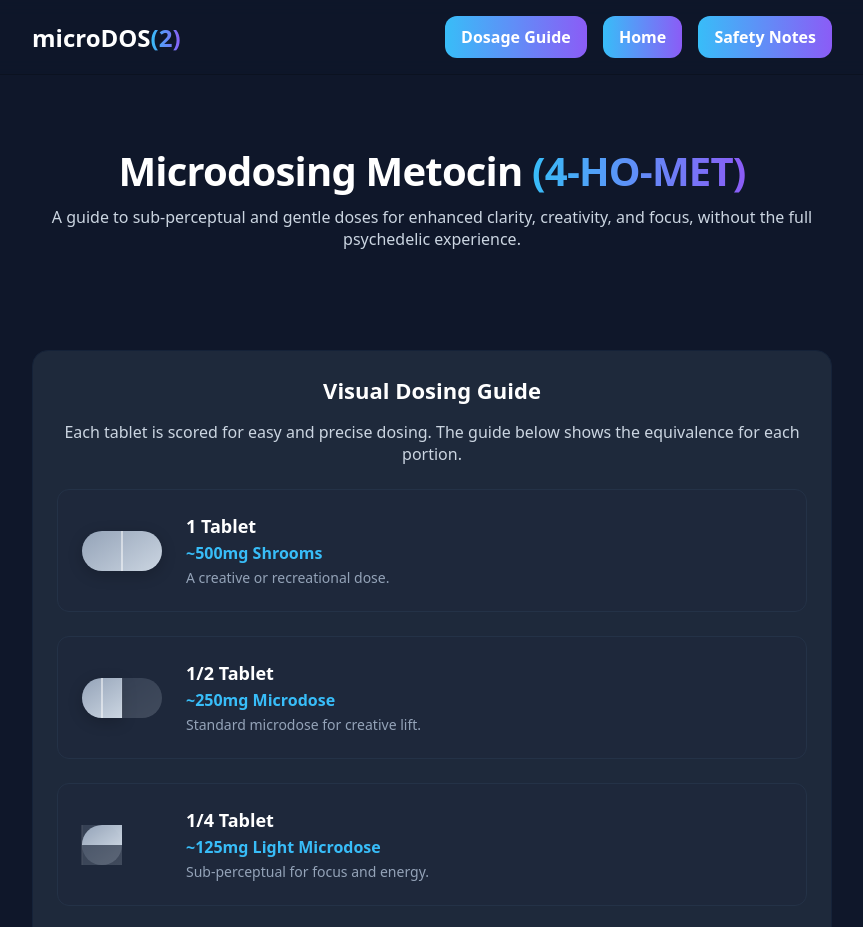
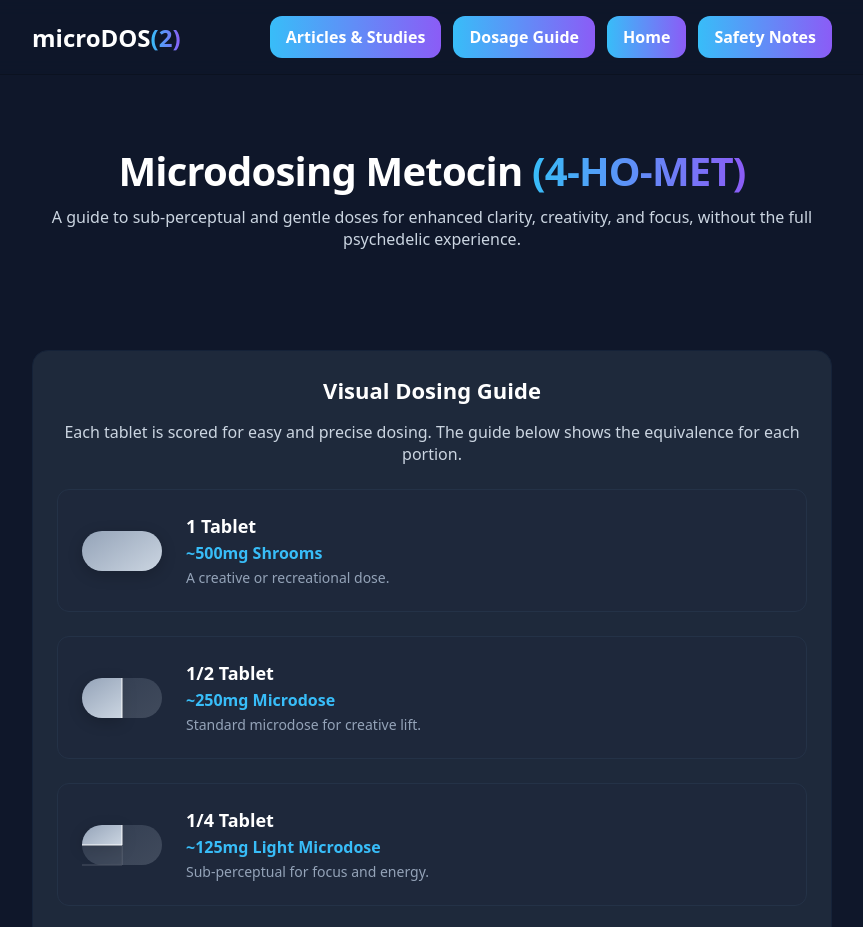
Before and after one commit to microDOS2/micromicrodosinfo, a plain HTML site: page index.html in a window 1280 px wide. Shown: the top 927 px of the page, without its empty margins (208-1071 px from the left). Drawn offline with Linux system fonts and the light colour scheme.

Commit message:
Update index.html

```diff
--- a/index.html
+++ b/index.html
@@ -73,8 +73,14 @@ h1 {
   font-weight: 700;
   text-decoration: none;
 }
-.nav-links a + a {
-  margin-left: 12px;
+.nav-links {
+  display: flex;
+  flex-wrap: wrap;
+  justify-content: flex-end;
+  gap: 12px;
+}
+.nav-links a {
+  flex-shrink: 0;
 }
 .section {
   padding: 68px 0;
@@ -168,85 +174,85 @@ li {
 }
 .tablet-visual {
   flex-shrink: 0;
-}
-.tablet {
   width: 80px;
   height: 40px;
+  position: relative;
+}
+.tablet-part {
+  position: absolute;
   background: linear-gradient(145deg, var(--slate-400), var(--slate-300));
+  box-shadow: 0 4px 15px rgba(0, 0, 0, 0.2);
+  top: 0;
+  left: 0;
+  width: 100%;
+  height: 100%;
+}
+.full .tablet-part {
   border-radius: 20px;
-  position: relative;
-  display: flex;
-  justify-content: center;
-  align-items: center;
-  box-shadow: 0 4px 15px rgba(0, 0, 0, 0.2);
 }
-.tablet::before {
+.half .tablet-part {
+  width: 50%;
+  border-radius: 20px 0 0 20px;
+}
+.half .tablet-part:after {
+  content: '';
+  position: absolute;
+  top: 0;
+  right: -1px; /* Overlap slightly for a cleaner seam */
+  height: 100%;
+  width: 2px;
+  background: rgba(255, 255, 255, 0.5);
+}
+.half .faded-part {
+  position: absolute;
+  top: 0;
+  left: 50%;
+  width: 50%;
+  height: 100%;
+  background: linear-gradient(145deg, var(--slate-400), var(--slate-300));
+  border-radius: 0 20px 20px 0;
+  opacity: 0.2;
+}
+.quarter .tablet-part {
+  width: 50%;
+  height: 50%;
+  border-radius: 20px 0 0 0;
+}
+.quarter .faded-half {
+  position: absolute;
+  top: 0;
+  left: 50%;
+  width: 50%;
+  height: 100%;
+  background: linear-gradient(145deg, var(--slate-400), var(--slate-300));
+  border-radius: 0 20px 20px 0;
+  opacity: 0.2;
+}
+.quarter .faded-quarter {
+  position: absolute;
+  bottom: 0;
+  left: 0;
+  width: 50%;
+  height: 50%;
+  background: linear-gradient(145deg, var(--slate-400), var(--slate-300));
+  border-radius: 0 0 0 20px;
+  opacity: 0.2;
+}
+.quarter .tablet-part:after, .quarter .faded-quarter:after {
   content: '';
   position: absolute;
   height: 100%;
   width: 2px;
   background: rgba(255, 255, 255, 0.5);
+  right: -1px;
 }
-.half .tablet {
-  width: 40px;
-  border-radius: 20px 0 0 20px;
-}
-.half .right-half {
-  width: 40px;
-  height: 40px;
-  background: linear-gradient(145deg, var(--slate-400), var(--slate-300));
-  border-radius: 0 20px 20px 0;
-  opacity: 0.2;
-  position: relative;
-}
-.half .right-half::before {
+.quarter .tablet-part:before, .quarter .faded-quarter:before {
   content: '';
   position: absolute;
-  height: 100%;
-  width: 2px;
+  width: 100%;
+  height: 2px;
   background: rgba(255, 255, 255, 0.5);
-  left: -1px;
-  /* Position it on the edge */
-}
-.quarter-container {
-  width: 80px;
-  height: 40px;
-  position: relative;
-}
-.quarter .tablet-part {
-  position: absolute;
-  width: 40px;
-  height: 20px;
-  background: linear-gradient(145deg, var(--slate-400), var(--slate-300));
-}
-.quarter .top-left {
-  top: 0;
-  left: 0;
-  border-radius: 20px 0 0 0;
-}
-.quarter .bottom-left {
-  bottom: 0;
-  left: 0;
-  border-radius: 0 0 0 20px;
-  opacity: 0.2;
-}
-.quarter .right-half {
-  top: 0;
-  right: 0;
-  width: 40px;
-  height: 40px;
-  border-radius: 0 20px 20px 0;
-  opacity: 0.2;
-  background: linear-gradient(145deg, var(--slate-400), var(--slate-300));
-  position: relative;
-}
-.quarter .right-half::before {
-  content: '';
-  position: absolute;
-  height: 100%;
-  width: 2px;
-  background: rgba(255, 255, 255, 0.5);
-  left: -1px;
+  bottom: -1px;
 }
 .dose-info {
   text-align: left;
@@ -276,16 +282,20 @@ li {
   margin-top: 24px;
 }
 .story-grid .btn {
-  padding: 12px;
+  padding: 8px; /* Further reduced padding */
   text-align: center;
   display: flex;
   flex-direction: column;
   justify-content: center;
   align-items: center;
   height: 100%;
+  max-width: 250px; /* Added max-width to control the box size */
 }
-.story-subtitle {
-  font-size: 14px;
+.story-grid .btn span:first-child {
+  font-size: 16px; /* Reverted font size for title */
+}
+.story-grid .btn span:last-child {
+  font-size: 12px; /* Reverted font size for subtitle */
   opacity: 0.85;
   font-weight: 400;
   margin-top: 4px;
@@ -317,6 +327,15 @@ li {
   }
   .story-grid {
     grid-template-columns: 1fr;
+    gap: 12px;
+  }
+  .story-grid .btn {
+    padding: 10px;
+    font-size: 14px;
+  }
+  .story-subtitle {
+    font-size: 12px;
+    margin-top: 2px;
   }
 }
 /* ===== Infographic Styles End ===== */
@@ -327,6 +346,7 @@ li {
     <div class="container row">
       <h1>microDOS<span class="grad">(2)</span></h1>
       <nav class="nav-links">
+        <a href="https://microdos2.github.io/ARTICLES-AND-STUDIES/" class="btn">Articles & Studies</a>
         <a href="#microdosing" class="btn">Dosage Guide</a>
         <a href="https://microdos2.github.io/UPDATE2/" class="btn">Home</a>
         <a href="#safety" class="btn">Safety Notes</a>
@@ -352,7 +372,7 @@ li {
             <!-- Full Dose -->
             <div class="dose-card">
               <div class="tablet-visual full">
-                <div class="tablet"></div>
+                <div class="tablet-part"></div>
               </div>
               <div class="dose-info">
                 <h3 class="dose-title">1 Tablet</h3>
@@ -362,9 +382,9 @@ li {
             </div>
             <!-- Half Dose -->
             <div class="dose-card">
-              <div class="tablet-visual half" style="display: flex; align-items: center;">
-                <div class="tablet"></div>
-                <div class="right-half"></div>
+              <div class="tablet-visual half">
+                <div class="tablet-part"></div>
+                <div class="faded-part"></div>
               </div>
               <div class="dose-info">
                 <h3 class="dose-title">1/2 Tablet</h3>
@@ -375,11 +395,9 @@ li {
             <!-- Quarter Dose -->
             <div class="dose-card">
               <div class="tablet-visual quarter">
-                <div class="quarter-container">
-                  <div class="tablet-part top-left"></div>
-                  <div class="tablet-part bottom-left"></div>
-                  <div class="right-half"></div>
-                </div>
+                <div class="tablet-part"></div>
+                <div class="faded-quarter"></div>
+                <div class="faded-half"></div>
               </div>
               <div class="dose-info">
                 <h3 class="dose-title">1/4 Tablet</h3>
@@ -442,7 +460,7 @@ li {
             <span>Jalen's Story</span>
             <span class="story-subtitle">A Journey Back to Self</span>
           </a>
-           <a href="https://microdos2.github.io/lenas-story/" class="btn">
+            <a href="https://microdos2.github.io/lenas-story/" class="btn">
             <span>Lena's Story</span>
             <span class="story-subtitle">Finding Flow in the Everyday</span>
           </a>
```
